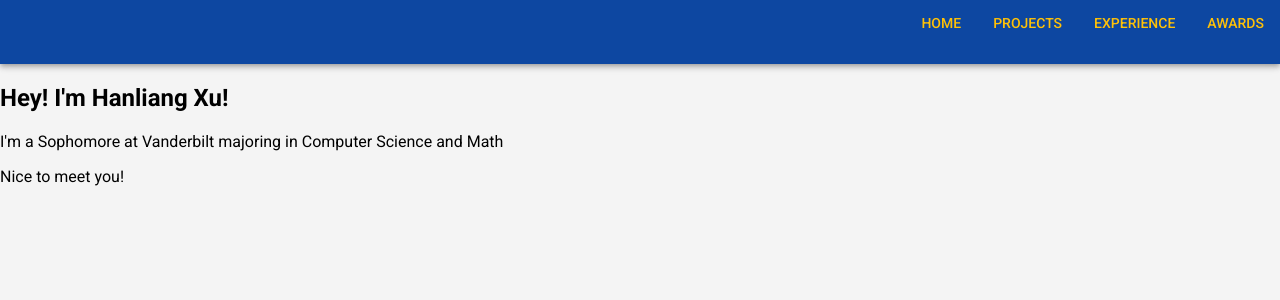
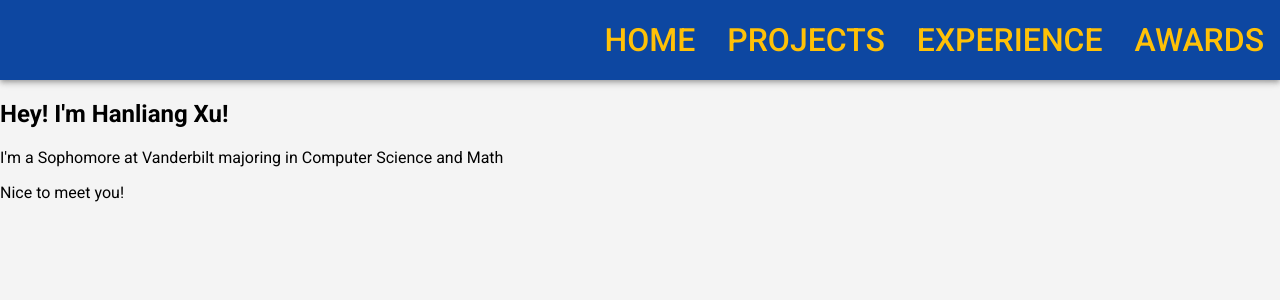
Before and after one commit to Hanliang-Xu/Hanliang-Xu.github.io, a React (Create React App) app in the folder my-website/: page / in a window 1280 px wide. Shown: the top 300 px of the page. Built offline with nearby package versions, Linux system fonts and the light colour scheme.

Commit message:
uploaded the package json file.

```diff
--- a/my-website/src/App.js
+++ b/my-website/src/App.js
@@ -31,15 +31,14 @@ function App() {
             position="static"
             sx={{
               backgroundColor: theme.palette.primary.main,
-              height: '4rem'
+              height: '5rem'
             }}
           >
-            <div style={{ display: 'flex', justifyContent: 'flex-end', width: '100%' }}>
+            <div style={{ display: 'flex', justifyContent: 'flex-end', alignItems: 'center', width: '100%', height: '100%' }}>
               <Tabs
                 sx={{
-                  alignItems: 'center',
                   '& .MuiTab-root': {
-                    fontSize: '1.5 rem',
+                    fontSize: '2rem',
                     fontFamily: theme.typography.fontFamily,
                     minWidth: 'auto',
                     padding: '0 1rem',
```
